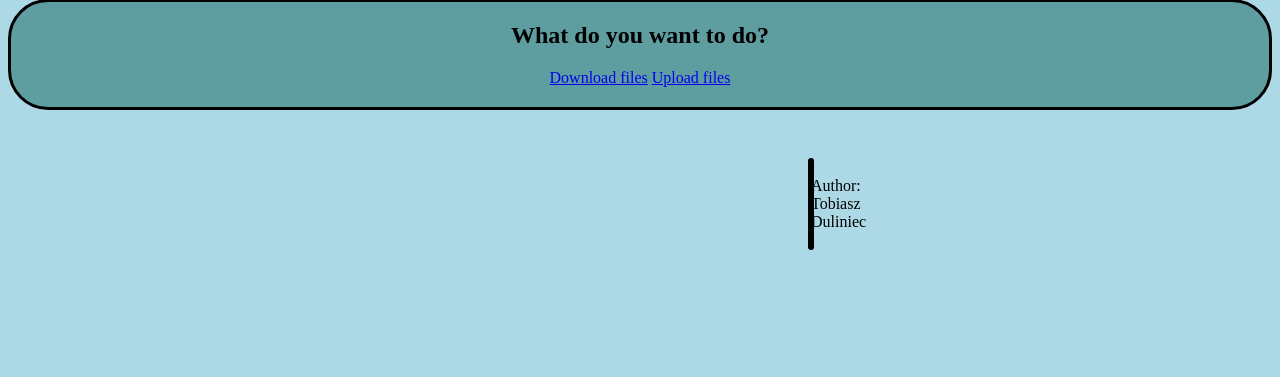
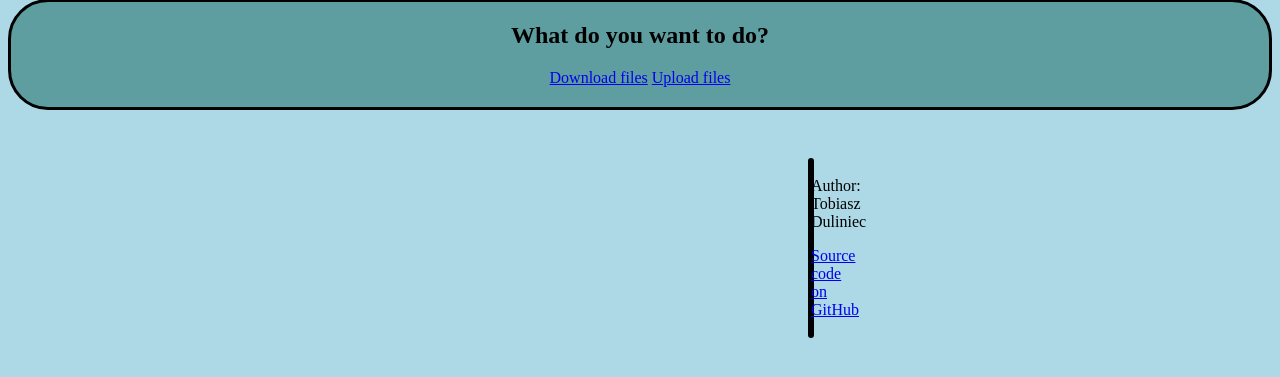
Before and after one commit to Tobiasz-Duliniec/FileStorage, a Flask app: page / in a window 1280 px wide. Shown: the part 121-498 px from the top of the page. Run offline with Flask 3, Linux system fonts and the light colour scheme.

Commit message:
Update base.html

```diff
--- a/FileStorage/templates/base.html
+++ b/FileStorage/templates/base.html
@@ -16,6 +16,7 @@
 			{% block content %}{% endblock %}
 			<footer>
 				<p>Author: Tobiasz Duliniec</p>
+				<p><a href="https://github.com/Tobiasz-Duliniec/FileStorage">Source code on GitHub</p>
 			</footer>
 		</body>
 </html>
```
